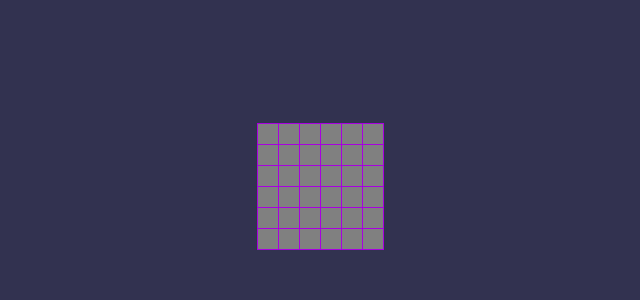
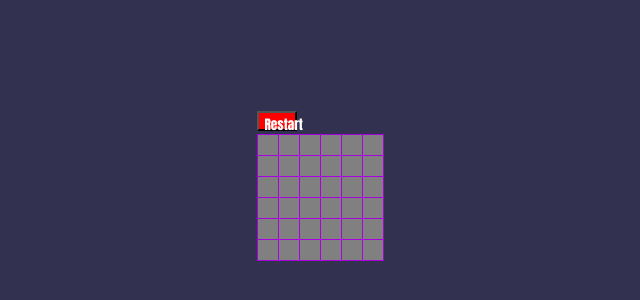
Before and after one commit to mterczynski/mine-sweeper, a React (Create React App) app: page / in a window 1280 px wide. Shown: the part 214-514 px from the top of the page, without its empty margins (320-960 px from the left). Built offline with nearby package versions, Linux system fonts and the light colour scheme.

Commit message:
Added restart game button

```diff
--- a/src/components/App.tsx
+++ b/src/components/App.tsx
@@ -1,7 +1,7 @@
 import { css, StyleSheet } from "aphrodite";
 import React, { Component } from "react";
 import { THEME } from "../constants/theme";
-import { Board } from "./Boards";
+import { Board } from "./Board";
 
 export class App extends Component {
   render() {
--- a/src/components/Boards.tsx
+++ b/src/components/Board.tsx
@@ -32,6 +32,13 @@ export class Board extends Component<any, BoardState> {
   private readonly initialBombsCount = 4;
   private readonly rowCount = 6;
   private readonly columnCount = 6;
+
+  restartGame = () => {
+    this.setState({
+      gameState: GameState.unstarted,
+      board: this.getEmptyBoard(this.rowCount, this.columnCount)
+    });
+  };
 
   onTileClick = (rowIndex: number, columnIndex: number) => {
     if (this.state.gameState === GameState.unstarted) {
@@ -91,7 +98,6 @@ export class Board extends Component<any, BoardState> {
     }
 
     while (possiblePositionsToExpose.size) {
-      console.log([...possiblePositionsToExpose][0]);
       let tileCoords = [...possiblePositionsToExpose][0].split(";").map(Number);
       let tile = boardCopy[tileCoords[0]][tileCoords[1]];
 
@@ -262,6 +268,13 @@ export class Board extends Component<any, BoardState> {
   render() {
     return (
       <div>
+        <button
+          className={css(styles.restartGameButton)}
+          onClick={this.restartGame}
+        >
+          Restart
+        </button>
+        <div>
           {this.state.board.map((row, rowIndex) => {
             return (
               <div className={css(styles.row)} key={rowIndex}>
@@ -270,11 +283,20 @@ export class Board extends Component<any, BoardState> {
             );
           })}
         </div>
+      </div>
     );
   }
 }
 
 const styles = StyleSheet.create({
+  restartGameButton: {
+    height: "20px",
+    width: "40px",
+    background: `red`,
+    color: "white",
+    "font-family": "Impact"
+  },
+
   row: {
     display: "flex",
     ":last-child > *": {
```
Also changed, not shown: src/components/RestartGameButton.tsx (added). Lines whose indentation alone changed are shown as unchanged.
